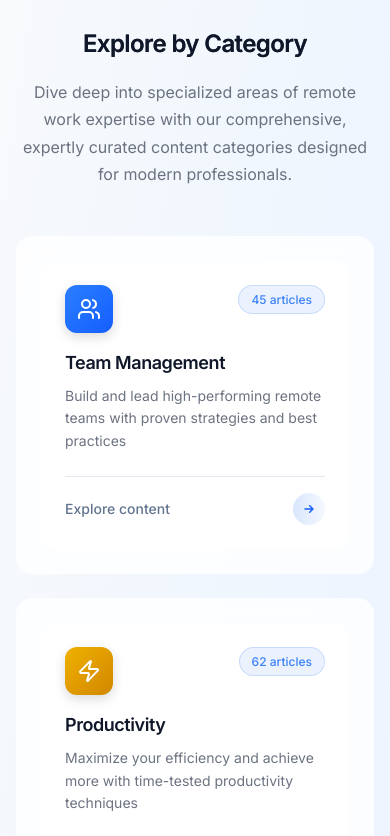
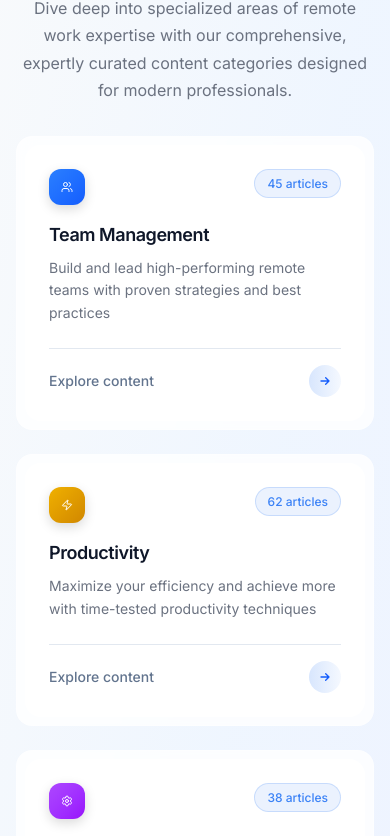
Before and after one commit to AdilKhanbpk/RemoteGuied-blog, a Next.js app: page / in a window 390 px wide. Shown: the part 3174-4010 px from the top of the page. Built offline with nearby package versions, Linux system fonts and the light colour scheme; no server answers.

Commit message:
Updated the Design Of Categories

```diff
--- a/src/components/sections/CategoriesSection.tsx
+++ b/src/components/sections/CategoriesSection.tsx
@@ -86,7 +86,6 @@ const gridStyles = `
   }
 
   .category-card:hover {
-    transform: translateY(-8px);
     box-shadow: 0 25px 50px rgba(0, 0, 0, 0.15);
     border-color: rgba(255, 255, 255, 0.3);
   }
@@ -98,9 +97,8 @@ const gridStyles = `
     box-shadow: 0 4px 12px rgba(0, 0, 0, 0.15);
   }
 
-  .category-card:hover .icon-container {
-    transform: scale(1.1) rotate(5deg);
-  }
+
+
 
   .article-count {
     background: rgba(59, 130, 246, 0.1);
@@ -186,9 +184,9 @@ const CategoriesSection = () => {
   ];
 
   return (
-    <section className="py-16 sm:py-20 lg:py-24 bg-gradient-to-br from-slate-50 via-blue-50 to-indigo-50">
+    <section className="py-5 sm:py-3 lg:py-5 bg-gradient-to-br from-slate-50 via-blue-50 to-indigo-50">
       <div className="max-w-7xl mx-auto px-4 sm:px-6 lg:px-8">
-        <div className="text-center mb-12 sm:mb-16 lg:mb-20 space-y-responsive">
+        <div className="text-center mb-8 sm:mb-8 lg:mb-9 space-y-responsive">
           <div className="inline-flex items-center space-x-2 bg-white/60 backdrop-blur-sm px-4 py-2 rounded-full border border-white/20 mb-4">
             <div className="w-2 h-2 bg-blue-500 rounded-full animate-pulse"></div>
             <span className="text-sm font-medium text-slate-600">Featured Categories</span>
@@ -208,7 +206,7 @@ const CategoriesSection = () => {
             return (
               <div
                 key={category.name}
-                className="category-card p-6 sm:p-7 lg:p-8 cursor-pointer group"
+                className="category-card p-2 sm:p-2 lg:p-3 cursor-pointer group"
                 style={{
                   animationDelay: `${index * 100}ms`,
                   animation: 'fadeInUp 0.6s ease-out forwards'
@@ -217,7 +215,7 @@ const CategoriesSection = () => {
                 <div className="relative z-10 bg-white rounded-2xl p-6">
                   <div className="flex items-start justify-between mb-4">
                     <div className={`icon-container p-3 sm:p-3.5 rounded-xl ${category.color} bg-gradient-to-br ${category.gradient} shadow-lg`}>
-                      <IconComponent className="h-6 w-6 sm:h-7 sm:w-7 text-white" />
+                      <IconComponent className="h-3 w-3 sm:h-7 sm:w-7 text-white" />
                     </div>
                     <div className="article-count">
                       {category.postCount} articles
--- a/src/components/sections/FeaturedPosts.tsx
+++ b/src/components/sections/FeaturedPosts.tsx
@@ -126,7 +126,7 @@ const FeaturedPosts = () => {
   ];
 
   return (
-    <section className="py-9 sm:py-12 lg:py-15 bg-gradient-to-br from-slate-50 via-white to-blue-50">
+    <section className="py-4 sm:py-3 lg:py-6 bg-gradient-to-br from-slate-50 via-white to-blue-50">
       <div className="max-w-7xl mx-auto px-4 sm:px-6 lg:px-8">
         {/* Section Header */}
         <div className="text-center mb-12 sm:mb-16 lg:mb-20 professional-spacing">
```
